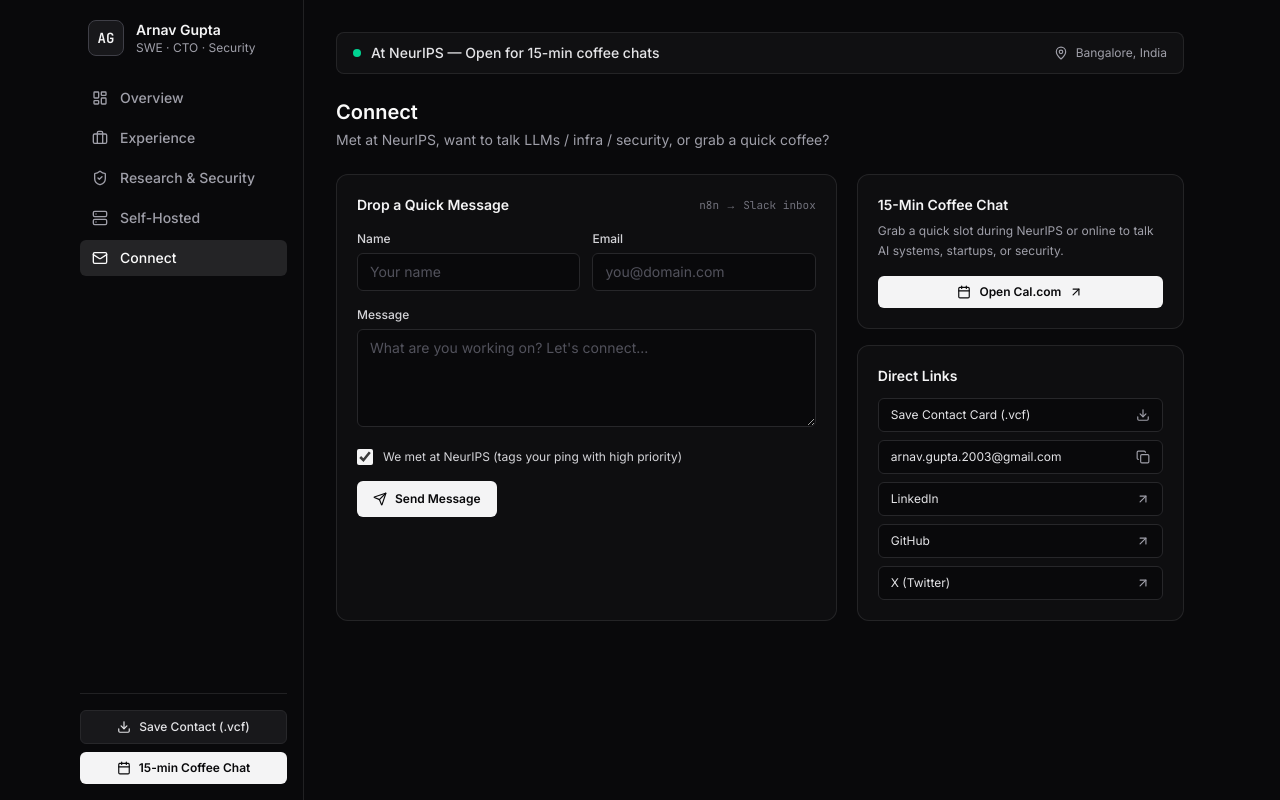
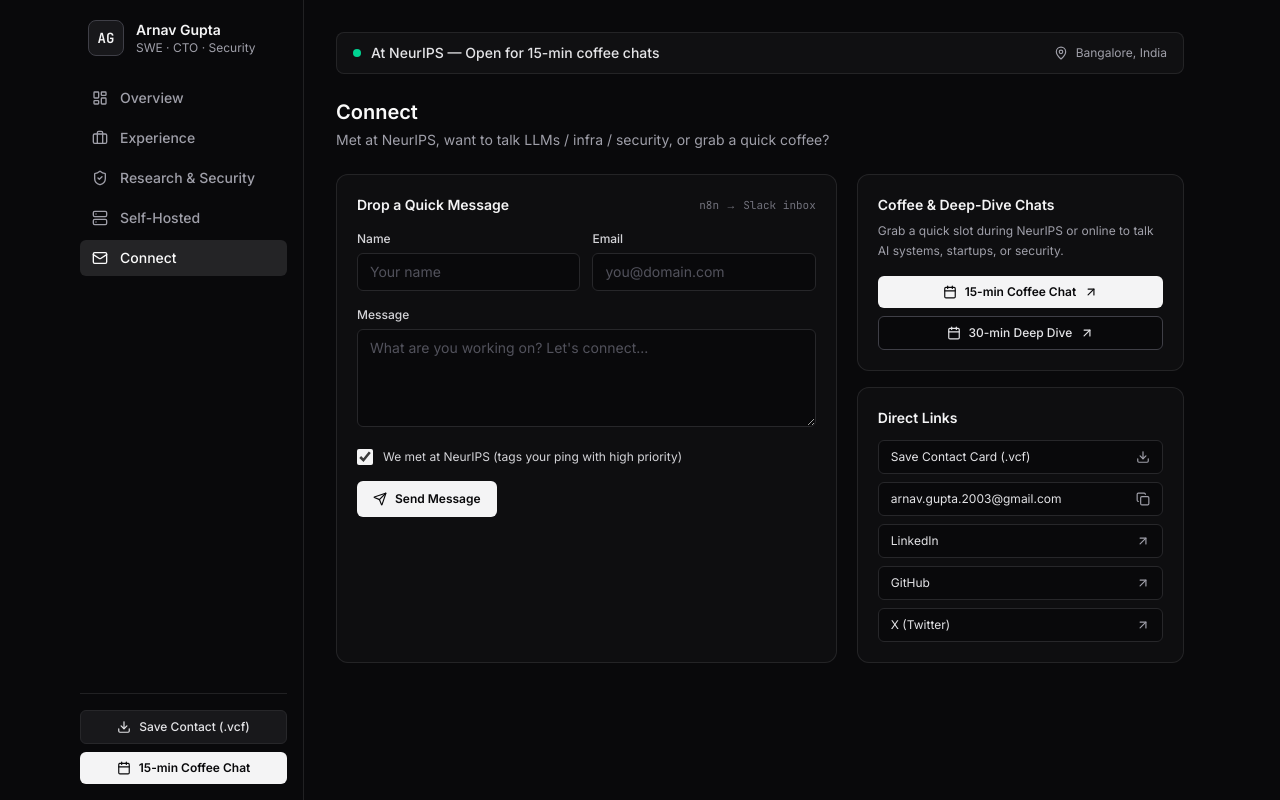
Before and after one commit to arnavgupta2003/arnavgupta2003.github.io, a Next.js app: page / in a window 1280 px wide. Both pictures are taken after a click on the button "Connect". Built offline with nearby package versions, Linux system fonts and the light colour scheme.

Commit message:
Wire self-hosted Cal.com 15-min and 30-min booking links

```diff
--- a/src/components/Dashboard.tsx
+++ b/src/components/Dashboard.tsx
@@ -655,21 +655,33 @@ export default function Dashboard() {
                 {/* Quick Actions Column */}
                 <div className="space-y-4 lg:col-span-2">
                   <div className="rounded-xl border border-zinc-800/90 bg-zinc-900/40 p-5">
-                    <h2 className="text-sm font-semibold text-zinc-100">15-Min Coffee Chat</h2>
+                    <h2 className="text-sm font-semibold text-zinc-100">Coffee &amp; Deep-Dive Chats</h2>
                     <p className="mt-1.5 text-xs leading-relaxed text-zinc-400">
                       Grab a quick slot during NeurIPS or online to talk AI systems, startups, or
                       security.
                     </p>
+                    <div className="mt-4 flex flex-col gap-2">
                       <a
                         href={PROFILE.calComUrl}
                         target="_blank"
                         rel="noopener noreferrer"
-                      className="mt-4 inline-flex w-full items-center justify-center gap-2 rounded-md bg-zinc-100 px-3.5 py-2 text-xs font-semibold text-zinc-950 transition-colors hover:bg-zinc-200"
+                        className="inline-flex w-full items-center justify-center gap-2 rounded-md bg-zinc-100 px-3.5 py-2 text-xs font-semibold text-zinc-950 transition-colors hover:bg-zinc-200"
                       >
                         <Calendar className="h-3.5 w-3.5" />
-                      Open Cal.com
+                        15-min Coffee Chat
                         <ArrowUpRight className="h-3.5 w-3.5" />
                       </a>
+                      <a
+                        href={PROFILE.calCom30Url}
+                        target="_blank"
+                        rel="noopener noreferrer"
+                        className="inline-flex w-full items-center justify-center gap-2 rounded-md border border-zinc-700 bg-zinc-950 px-3.5 py-2 text-xs font-medium text-zinc-200 transition-colors hover:border-zinc-600 hover:bg-zinc-900"
+                      >
+                        <Calendar className="h-3.5 w-3.5" />
+                        30-min Deep Dive
+                        <ArrowUpRight className="h-3.5 w-3.5" />
+                      </a>
+                    </div>
                   </div>
 
                   <div className="rounded-xl border border-zinc-800/90 bg-zinc-900/40 p-5">
--- a/src/data/profile.ts
+++ b/src/data/profile.ts
@@ -40,8 +40,9 @@ export const PROFILE = {
   },
   // Live n8n webhook created via MCP (Handle portfolio contact submission)
   contactWebhookUrl: "https://n8n.bizad.in/webhook/portfolio-contact",
-  // Replace with your self-hosted or cloud Cal.com 15-min coffee link
-  calComUrl: "https://cal.com/arnavgupta/15min",
+  // Self-hosted Cal.com links
+  calComUrl: "https://cal.qubit.bizad.in/arnav/15min",
+  calCom30Url: "https://cal.qubit.bizad.in/arnav/30min",
   // Optional self-hosted Umami analytics (leave empty until deployed)
   umami: {
     scriptUrl: "",
```
Lines whose indentation alone changed are shown as unchanged.
